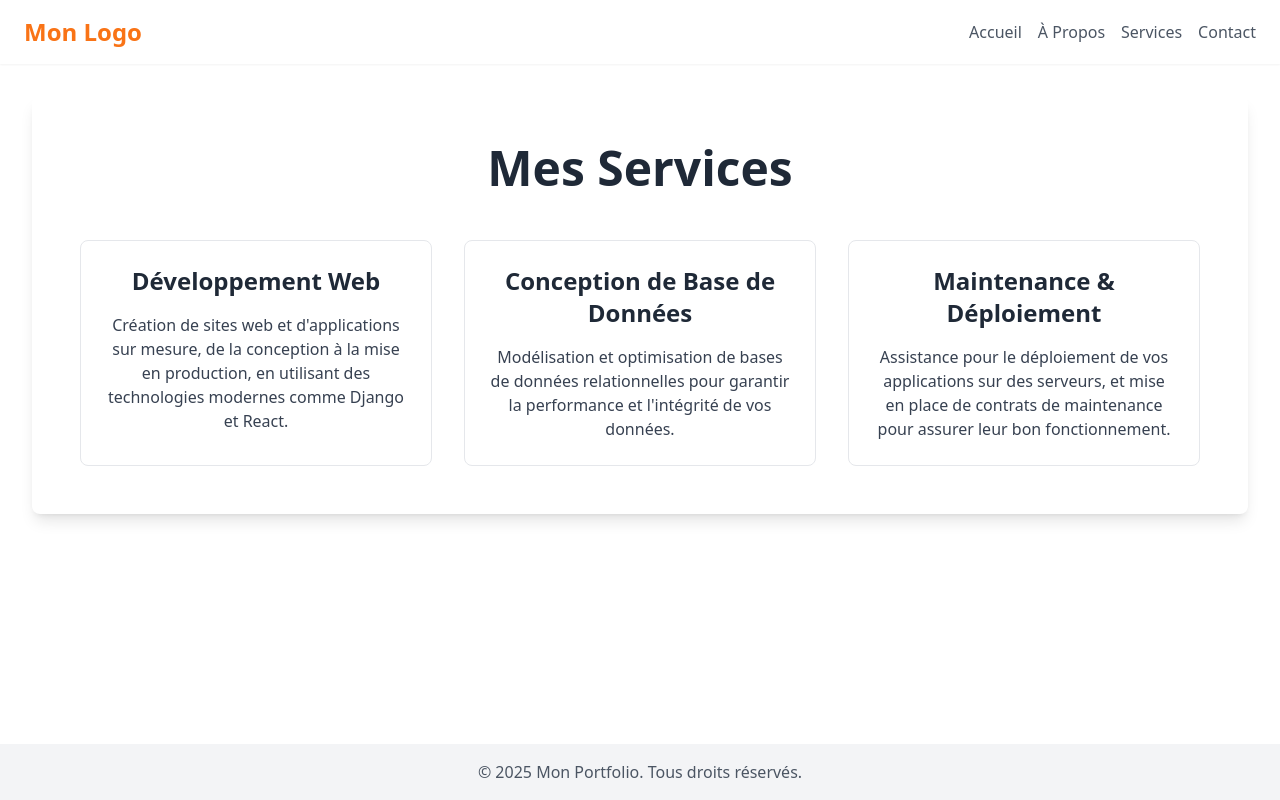
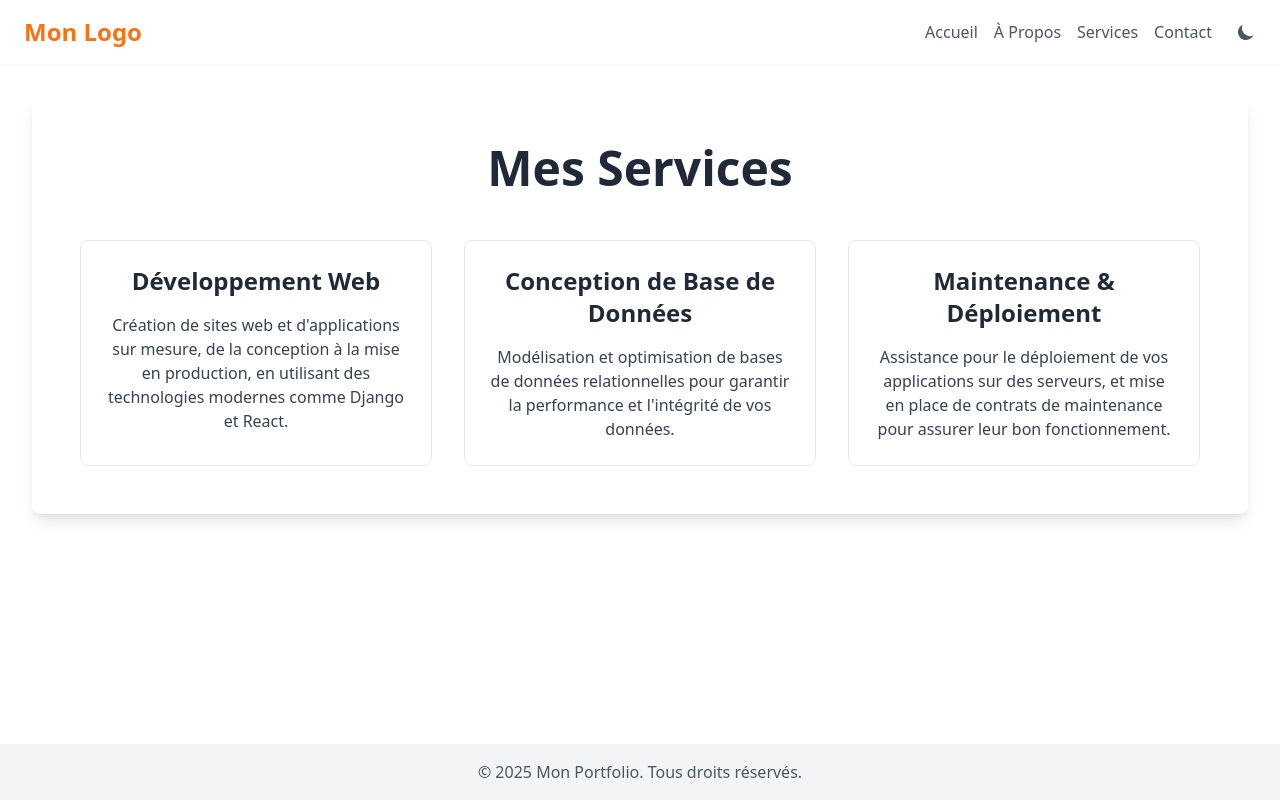
Before and after one commit to chadrackmbupiokajess/MultiWeb, a Django app: template templates/main/services.html in a window 1280 px wide. Run offline with Django 5.2, Linux system fonts and the light colour scheme; the template is opened without the code that fills it, so the values that code supplies are empty; parts of the project's set-up code (start-up, migrations or seed data) failed here and were passed over; some libraries are stand-ins or nearby versions.

Commit message:
dark/light

```diff
--- a/templates/base.html
+++ b/templates/base.html
@@ -1,10 +1,18 @@
 <!DOCTYPE html>
-<html lang="fr">
+<html lang="fr" class="">
 <head>
     <meta charset="UTF-8">
     <meta name="viewport" content="width=device-width, initial-scale=1.0">
     <title>Mon Portfolio</title>
     <script src="https://cdn.tailwindcss.com"></script>
+    <script>
+        // Script critique pour éviter le flash de thème incorrect (FOIT)
+        if (localStorage.theme === 'dark' || (!('theme' in localStorage) && window.matchMedia('(prefers-color-scheme: dark)').matches)) {
+            document.documentElement.classList.add('dark')
+        } else {
+            document.documentElement.classList.remove('dark')
+        }
+    </script>
     <style>
         /* Styles pour l'animation de l'icône burger */
         .menu-open .burger-icon span:nth-child(1) {
@@ -18,24 +26,32 @@
         }
     </style>
 </head>
-<body class="bg-white text-gray-800 flex flex-col min-h-screen">
+<body class="bg-white dark:bg-gray-900 text-gray-800 dark:text-gray-200 flex flex-col min-h-screen transition-colors duration-300">
 
     <!-- Header / Navigation -->
-    <header class="bg-white shadow-sm sticky top-0 z-40 relative"> <!-- Ajout de 'relative' -->
+    <header class="bg-white dark:bg-gray-800/50 dark:backdrop-blur-sm shadow-sm sticky top-0 z-40 relative">
         <nav class="container mx-auto px-6 py-4 flex justify-between items-center">
             <a href="{% url 'index' %}" class="text-2xl font-bold text-orange-500">Mon Logo</a>
 
-            <!-- Desktop Menu -->
-            <div class="hidden md:flex space-x-4">
-                <a href="{% url 'index' %}" class="text-gray-600 hover:text-orange-500 transition-colors duration-300">Accueil</a>
-                <a href="{% url 'about' %}" class="text-gray-600 hover:text-orange-500 transition-colors duration-300">À Propos</a>
-                <a href="{% url 'services' %}" class="text-gray-600 hover:text-orange-500 transition-colors duration-300">Services</a>
-                <a href="{% url 'contact' %}" class="text-gray-600 hover:text-orange-500 transition-colors duration-300">Contact</a>
+            <!-- Desktop Menu & Theme Toggle -->
+            <div class="flex items-center space-x-6">
+                <div class="hidden md:flex space-x-4">
+                    <a href="{% url 'index' %}" class="text-gray-600 dark:text-gray-300 hover:text-orange-500 dark:hover:text-orange-400 transition-colors duration-300">Accueil</a>
+                    <a href="{% url 'about' %}" class="text-gray-600 dark:text-gray-300 hover:text-orange-500 dark:hover:text-orange-400 transition-colors duration-300">À Propos</a>
+                    <a href="{% url 'services' %}" class="text-gray-600 dark:text-gray-300 hover:text-orange-500 dark:hover:text-orange-400 transition-colors duration-300">Services</a>
+                    <a href="{% url 'contact' %}" class="text-gray-600 dark:text-gray-300 hover:text-orange-500 dark:hover:text-orange-400 transition-colors duration-300">Contact</a>
+                </div>
+
+                <!-- Theme Toggle Button -->
+                <button id="theme-toggle" class="text-gray-600 dark:text-gray-300 hover:text-orange-500 dark:hover:text-orange-400 focus:outline-none">
+                    <svg id="theme-toggle-dark-icon" class="hidden w-5 h-5" fill="currentColor" viewBox="0 0 20 20"><path d="M17.293 13.293A8 8 0 016.707 2.707a8.001 8.001 0 1010.586 10.586z"></path></svg>
+                    <svg id="theme-toggle-light-icon" class="hidden w-5 h-5" fill="currentColor" viewBox="0 0 20 20"><path d="M10 2a1 1 0 011 1v1a1 1 0 11-2 0V3a1 1 0 011-1zm4 8a4 4 0 11-8 0 4 4 0 018 0zm-.464 4.95l.707.707a1 1 0 001.414-1.414l-.707-.707a1 1 0 00-1.414 1.414zm2.12-10.607a1 1 0 010 1.414l-.707.707a1 1 0 11-1.414-1.414l.707-.707a1 1 0 011.414 0zM17 11a1 1 0 100-2h-1a1 1 0 100 2h1zm-7 4a1 1 0 011 1v1a1 1 0 11-2 0v-1a1 1 0 011-1zM5.05 5.05A1 1 0 003.636 6.464l.707.707a1 1 0 101.414-1.414l-.707-.707zM3 11a1 1 0 100-2H2a1 1 0 100 2h1zM6.464 16.364l-.707.707a1 1 0 001.414 1.414l.707-.707a1 1 0 00-1.414-1.414z"></path></svg>
+                </button>
             </div>
 
             <!-- Mobile Burger Button -->
             <div class="md:hidden">
-                <button id="mobile-menu-button" class="text-gray-600 hover:text-orange-500 focus:outline-none">
+                <button id="mobile-menu-button" class="text-gray-600 dark:text-gray-300 hover:text-orange-500 focus:outline-none">
                     <div class="burger-icon space-y-2">
                         <span class="block w-6 h-0.5 bg-current transition-all duration-300 ease-in-out"></span>
                         <span class="block w-6 h-0.5 bg-current transition-all duration-300 ease-in-out"></span>
@@ -46,12 +62,12 @@
         </nav>
 
         <!-- Mobile Menu (Dropdown Overlay) -->
-        <div id="mobile-menu" class="absolute w-full bg-white shadow-lg md:hidden max-h-0 overflow-hidden transition-all duration-500 ease-in-out z-30">
+        <div id="mobile-menu" class="absolute w-full bg-white dark:bg-gray-800 shadow-lg md:hidden max-h-0 overflow-hidden transition-all duration-500 ease-in-out z-30">
             <div class="px-2 pt-2 pb-3 space-y-1 sm:px-3">
-                <a href="{% url 'index' %}" class="block px-3 py-2 rounded-md text-base font-medium text-gray-700 hover:text-orange-500 hover:bg-gray-50">Accueil</a>
-                <a href="{% url 'about' %}" class="block px-3 py-2 rounded-md text-base font-medium text-gray-700 hover:text-orange-500 hover:bg-gray-50">À Propos</a>
-                <a href="{% url 'services' %}" class="block px-3 py-2 rounded-md text-base font-medium text-gray-700 hover:text-orange-500 hover:bg-gray-50">Services</a>
-                <a href="{% url 'contact' %}" class="block px-3 py-2 rounded-md text-base font-medium text-gray-700 hover:text-orange-500 hover:bg-gray-50">Contact</a>
+                <a href="{% url 'index' %}" class="block px-3 py-2 rounded-md text-base font-medium text-gray-700 dark:text-gray-200 hover:text-orange-500 dark:hover:text-orange-400 hover:bg-gray-50 dark:hover:bg-gray-700">Accueil</a>
+                <a href="{% url 'about' %}" class="block px-3 py-2 rounded-md text-base font-medium text-gray-700 dark:text-gray-200 hover:text-orange-500 dark:hover:text-orange-400 hover:bg-gray-50 dark:hover:bg-gray-700">À Propos</a>
+                <a href="{% url 'services' %}" class="block px-3 py-2 rounded-md text-base font-medium text-gray-700 dark:text-gray-200 hover:text-orange-500 dark:hover:text-orange-400 hover:bg-gray-50 dark:hover:bg-gray-700">Services</a>
+                <a href="{% url 'contact' %}" class="block px-3 py-2 rounded-md text-base font-medium text-gray-700 dark:text-gray-200 hover:text-orange-500 dark:hover:text-orange-400 hover:bg-gray-50 dark:hover:bg-gray-700">Contact</a>
             </div>
         </div>
     </header>
@@ -60,7 +76,7 @@
     {% if messages %}
         <div class="container mx-auto px-6 py-4">
             {% for message in messages %}
-                <div class="p-4 mb-4 text-sm text-green-700 bg-green-100 rounded-lg shadow" role="alert">
+                <div class="p-4 mb-4 text-sm text-green-700 bg-green-100 dark:bg-green-900/50 dark:text-green-200 rounded-lg shadow" role="alert">
                     {{ message }}
                 </div>
             {% endfor %}
@@ -74,7 +90,7 @@
     </main>
 
     <!-- Footer -->
-    <footer class="bg-gray-100 text-gray-600">
+    <footer class="bg-gray-100 dark:bg-gray-800 text-gray-600 dark:text-gray-400">
         <div class="container mx-auto px-6 py-4 text-center">
             <p>&copy; {% now "Y" %} Mon Portfolio. Tous droits réservés.</p>
         </div>
@@ -82,9 +98,9 @@
 
     <script>
         document.addEventListener('DOMContentLoaded', () => {
+            // Mobile Menu Logic
             const mobileMenuButton = document.getElementById('mobile-menu-button');
             const mobileMenu = document.getElementById('mobile-menu');
-
             mobileMenuButton.addEventListener('click', () => {
                 mobileMenuButton.classList.toggle('menu-open');
                 if (mobileMenu.classList.contains('max-h-0')) {
@@ -95,6 +111,44 @@
                     mobileMenu.classList.add('max-h-0');
                 }
             });
+
+            // Theme Toggle Logic
+            const themeToggleDarkIcon = document.getElementById('theme-toggle-dark-icon');
+            const themeToggleLightIcon = document.getElementById('theme-toggle-light-icon');
+            const themeToggleButton = document.getElementById('theme-toggle');
+
+            // Change the icons inside the button based on previous settings
+            if (localStorage.theme === 'dark' || (!('theme' in localStorage) && window.matchMedia('(prefers-color-scheme: dark)').matches)) {
+                themeToggleLightIcon.classList.remove('hidden');
+            } else {
+                themeToggleDarkIcon.classList.remove('hidden');
+            }
+
+            themeToggleButton.addEventListener('click', function() {
+                // toggle icons inside button
+                themeToggleDarkIcon.classList.toggle('hidden');
+                themeToggleLightIcon.classList.toggle('hidden');
+
+                // if set via local storage previously
+                if (localStorage.getItem('theme')) {
+                    if (localStorage.getItem('theme') === 'light') {
+                        document.documentElement.classList.add('dark');
+                        localStorage.setItem('theme', 'dark');
+                    } else {
+                        document.documentElement.classList.remove('dark');
+                        localStorage.setItem('theme', 'light');
+                    }
+                // if NOT set via local storage previously
+                } else {
+                    if (document.documentElement.classList.contains('dark')) {
+                        document.documentElement.classList.remove('dark');
+                        localStorage.setItem('theme', 'light');
+                    } else {
+                        document.documentElement.classList.add('dark');
+                        localStorage.setItem('theme', 'dark');
+                    }
+                }
+            });
         });
     </script>
 
--- a/templates/main/about.html
+++ b/templates/main/about.html
@@ -2,14 +2,14 @@
 
 {% block content %}
 <div class="container mx-auto p-8">
-    <div class="bg-white rounded-lg shadow-lg p-8 md:p-12">
-        <h1 class="text-4xl md:text-5xl font-bold text-center mb-8">À Propos de Moi</h1>
+    <div class="bg-white dark:bg-gray-800/50 rounded-lg shadow-lg p-8 md:p-12">
+        <h1 class="text-4xl md:text-5xl font-bold text-center mb-8 text-gray-800 dark:text-white">À Propos de Moi</h1>
 
         <div class="flex flex-col md:flex-row items-center md:space-x-12">
             <!-- Vous pouvez ajouter une image ici si vous le souhaitez -->
             <!-- <img src="..." alt="Ma photo" class="w-48 h-48 rounded-full object-cover mb-8 md:mb-0"> -->
 
-            <div class="text-lg text-gray-700 space-y-4 text-center md:text-left">
+            <div class="text-lg text-gray-700 dark:text-gray-300 space-y-4 text-center md:text-left">
                 <p>
                     Bonjour ! Je suis un développeur passionné avec une expertise dans la création d'applications web modernes et performantes. Mon objectif est de transformer des idées complexes en solutions élégantes, intuitives et efficaces.
                 </p>
--- a/templates/main/services.html
+++ b/templates/main/services.html
@@ -2,31 +2,31 @@
 
 {% block content %}
 <div class="container mx-auto p-8">
-    <div class="bg-white rounded-lg shadow-lg p-8 md:p-12">
-        <h1 class="text-4xl md:text-5xl font-bold text-center mb-12">Mes Services</h1>
+    <div class="bg-white dark:bg-gray-800/50 rounded-lg shadow-lg p-8 md:p-12">
+        <h1 class="text-4xl md:text-5xl font-bold text-center mb-12 text-gray-800 dark:text-white">Mes Services</h1>
 
         <div class="grid grid-cols-1 md:grid-cols-2 lg:grid-cols-3 gap-8">
 
             <!-- Service 1 -->
-            <div class="border border-gray-200 rounded-lg p-6 text-center hover:shadow-xl transition-shadow duration-300">
-                <h3 class="text-2xl font-bold mb-4">Développement Web</h3>
-                <p class="text-gray-700">
+            <div class="border border-gray-200 dark:border-gray-700 rounded-lg p-6 text-center hover:shadow-xl dark:hover:bg-gray-700/50 transition-shadow duration-300">
+                <h3 class="text-2xl font-bold mb-4 text-gray-800 dark:text-white">Développement Web</h3>
+                <p class="text-gray-700 dark:text-gray-300">
                     Création de sites web et d'applications sur mesure, de la conception à la mise en production, en utilisant des technologies modernes comme Django et React.
                 </p>
             </div>
 
             <!-- Service 2 -->
-            <div class="border border-gray-200 rounded-lg p-6 text-center hover:shadow-xl transition-shadow duration-300">
-                <h3 class="text-2xl font-bold mb-4">Conception de Base de Données</h3>
-                <p class="text-gray-700">
+            <div class="border border-gray-200 dark:border-gray-700 rounded-lg p-6 text-center hover:shadow-xl dark:hover:bg-gray-700/50 transition-shadow duration-300">
+                <h3 class="text-2xl font-bold mb-4 text-gray-800 dark:text-white">Conception de Base de Données</h3>
+                <p class="text-gray-700 dark:text-gray-300">
                     Modélisation et optimisation de bases de données relationnelles pour garantir la performance et l'intégrité de vos données.
                 </p>
             </div>
 
             <!-- Service 3 -->
-            <div class="border border-gray-200 rounded-lg p-6 text-center hover:shadow-xl transition-shadow duration-300">
-                <h3 class="text-2xl font-bold mb-4">Maintenance & Déploiement</h3>
-                <p class="text-gray-700">
+            <div class="border border-gray-200 dark:border-gray-700 rounded-lg p-6 text-center hover:shadow-xl dark:hover:bg-gray-700/50 transition-shadow duration-300">
+                <h3 class="text-2xl font-bold mb-4 text-gray-800 dark:text-white">Maintenance & Déploiement</h3>
+                <p class="text-gray-700 dark:text-gray-300">
                     Assistance pour le déploiement de vos applications sur des serveurs, et mise en place de contrats de maintenance pour assurer leur bon fonctionnement.
                 </p>
             </div>
```
Also changed, not shown: templates/main/contact.html (+9 -9 lines), templates/main/index.html (+9 -9 lines).
